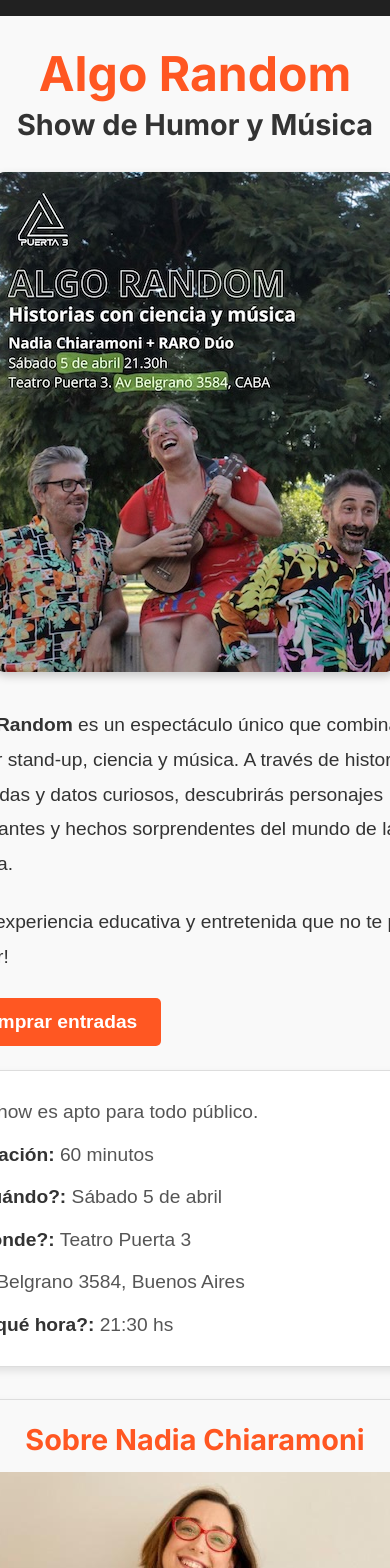
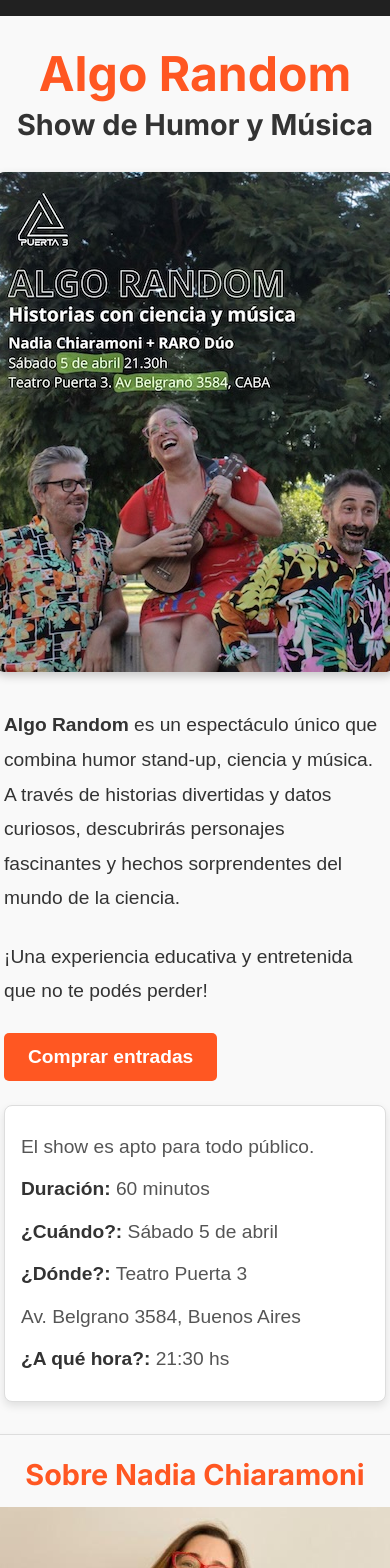
Before and after one commit to elraffa/raroweb, a Next.js app: page /show-de-humor-y-musica in a window 390 px wide. Shown: the top 1568 px of the page. Built offline with nearby package versions, Linux system fonts and the light colour scheme.

Commit message:
fix paddings mobile

```diff
--- a/src/app/show-de-humor-y-musica/page.module.css
+++ b/src/app/show-de-humor-y-musica/page.module.css
@@ -155,6 +155,15 @@
     max-width: 100%;
   }
 
+  .textContainer {
+    padding: 0 3.5rem;
+  }
+
+  .bioText {
+    padding: 0 2rem;
+    text-align: center;
+  }
+
   .bioColumns {
     flex-direction: column;
   }
```
